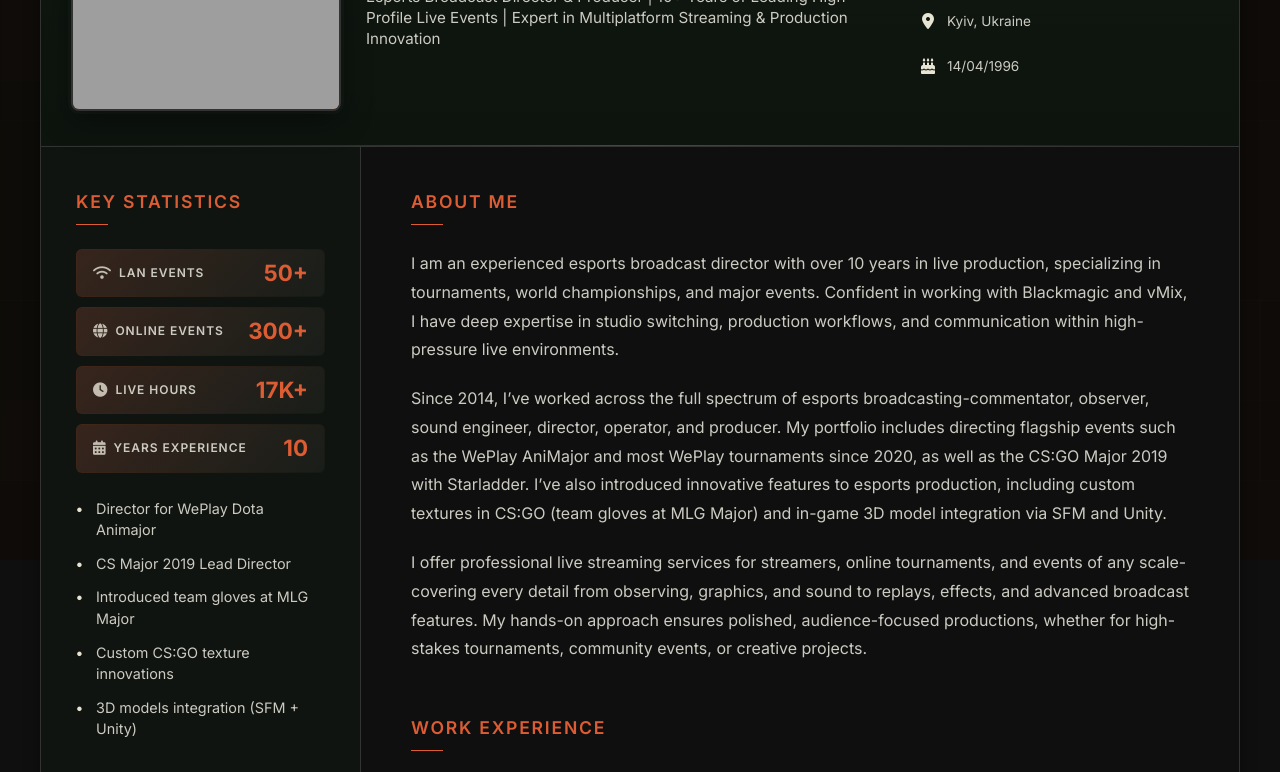
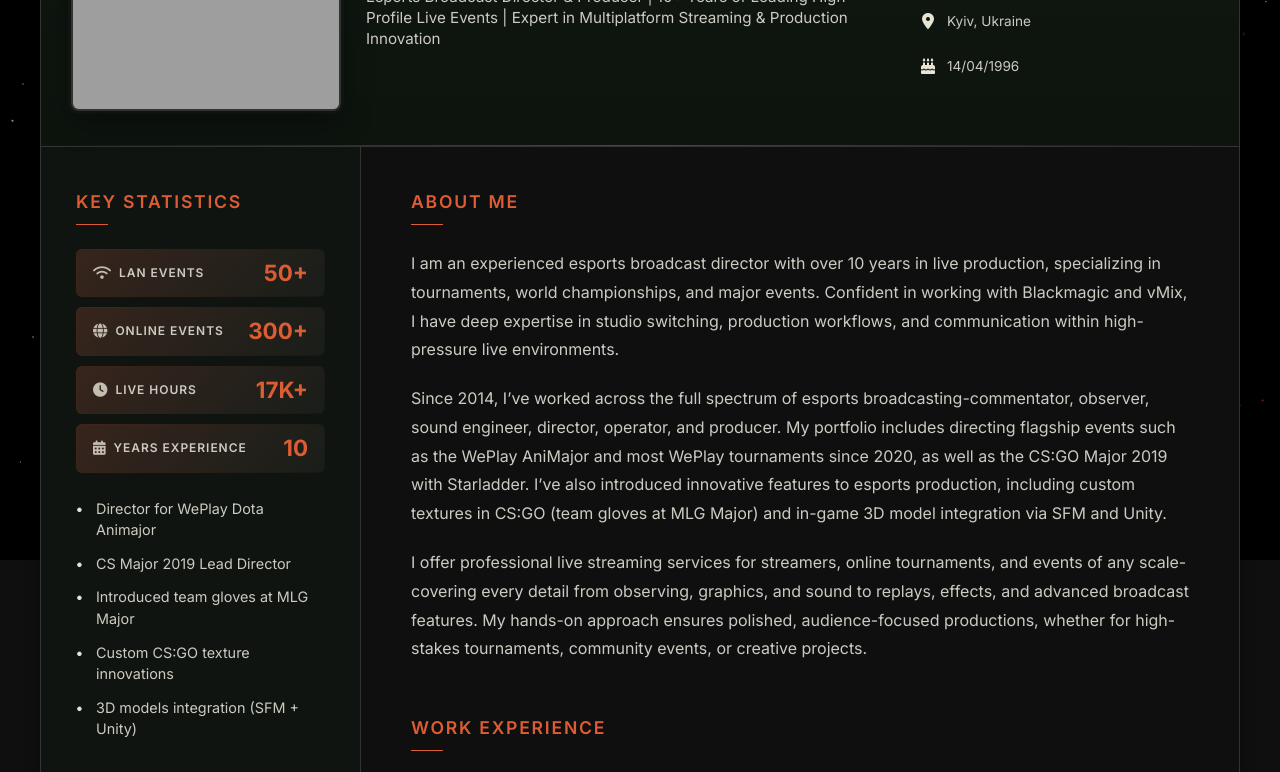
Before and after one commit to PleshaLive/CV, a plain HTML site: page index.html in a window 1280 px wide. Shown: the part 240-1012 px from the top of the page. Drawn offline with Linux system fonts and the light colour scheme; grey boxes are pictures that could not be loaded; animation ran at ten frames a second.

Commit message:
Feat: parallax dust/stars background (3 layers + mouse parallax)

```diff
--- a/index.html
+++ b/index.html
@@ -369,6 +369,6 @@
         </div>
         </main>
             </div>
-    <script src="js/noise-fog.js"></script>
+    <script src="js/parallax-dust.js"></script>
 </body>
 </html>
--- /dev/null
+++ b/js/parallax-dust.js
@@ -0,0 +1,81 @@
+(function(){
+  const canvas = document.getElementById('bgCanvas');
+  if(!canvas) return;
+  const ctx = canvas.getContext('2d');
+  let dpr = Math.max(1, window.devicePixelRatio || 1);
+  let w, h;
+
+  function resize(){
+    w = canvas.clientWidth = window.innerWidth;
+    h = canvas.clientHeight = window.innerHeight;
+    canvas.width = Math.floor(w * dpr);
+    canvas.height = Math.floor(h * dpr);
+    ctx.setTransform(dpr, 0, 0, dpr, 0, 0);
+  }
+  window.addEventListener('resize', resize);
+  resize();
+
+  // Mouse parallax tracking
+  let mouseX = 0.5, mouseY = 0.5; // normalized
+  window.addEventListener('mousemove', (e)=>{
+    mouseX = e.clientX / w;
+    mouseY = e.clientY / h;
+  });
+
+  // Create star/dust layers
+  const LAYERS = [
+    { count: Math.floor((w*h)/7000), size:[0.5,1.1], speed: 0.02, parallax: 10, color: 'rgba(231,228,212,0.35)' }, // near white
+    { count: Math.floor((w*h)/11000), size:[0.8,1.6], speed: 0.04, parallax: 18, color: 'rgba(220,92,51,0.25)' },   // orange hints
+    { count: Math.floor((w*h)/16000), size:[1.2,2.2], speed: 0.06, parallax: 26, color: 'rgba(29,44,30,0.35)' }     // deep green
+  ];
+
+  function rand(min,max){ return Math.random()*(max-min)+min; }
+
+  function makeLayer(layer){
+    const items = new Array(layer.count).fill(0).map(()=>({
+      x: Math.random()*w,
+      y: Math.random()*h,
+      r: rand(layer.size[0], layer.size[1]),
+      vx: (Math.random()*2 - 1) * layer.speed,
+      vy: (Math.random()*2 - 1) * layer.speed
+    }));
+    return items;
+  }
+
+  const stars = LAYERS.map(makeLayer);
+
+  function draw(){
+    // background fade for trailing effect (very subtle)
+    ctx.fillStyle = 'rgba(0,0,0,0.35)';
+    ctx.fillRect(0,0,w,h);
+
+    for(let i=0;i<LAYERS.length;i++){
+      const layer = LAYERS[i];
+      const arr = stars[i];
+      ctx.fillStyle = layer.color;
+
+      const offsetX = (mouseX - 0.5) * layer.parallax;
+      const offsetY = (mouseY - 0.5) * layer.parallax;
+
+      for(const p of arr){
+        p.x += p.vx;
+        p.y += p.vy;
+        if(p.x < -20) p.x = w+20; else if(p.x > w+20) p.x = -20;
+        if(p.y < -20) p.y = h+20; else if(p.y > h+20) p.y = -20;
+
+        // draw
+        const x = p.x + offsetX;
+        const y = p.y + offsetY;
+        ctx.beginPath();
+        ctx.arc(x, y, p.r, 0, Math.PI*2);
+        ctx.fill();
+      }
+    }
+    requestAnimationFrame(draw);
+  }
+
+  // initial dark base to avoid flash
+  ctx.fillStyle = 'rgba(0,0,0,0.5)';
+  ctx.fillRect(0,0,w,h);
+  draw();
+})();
```
